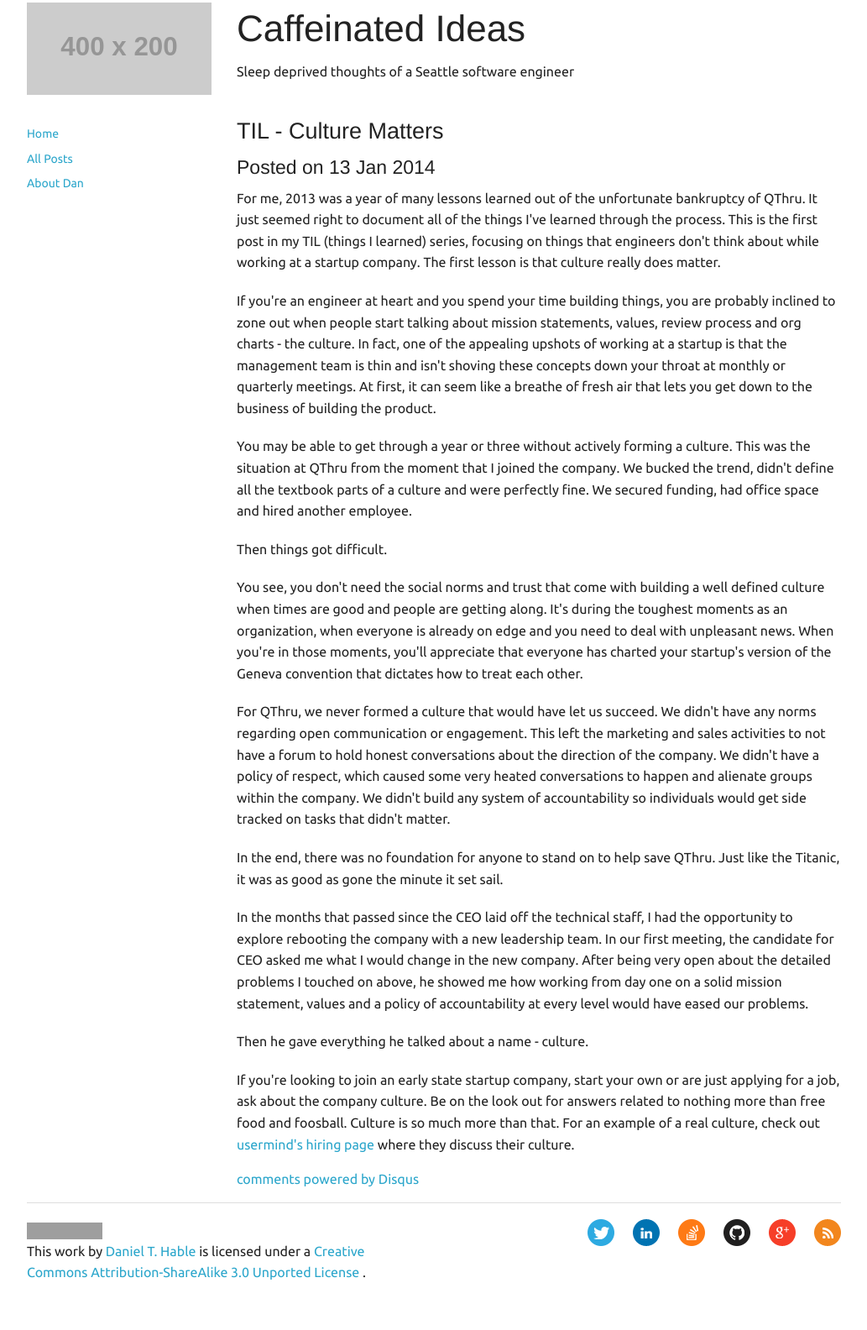
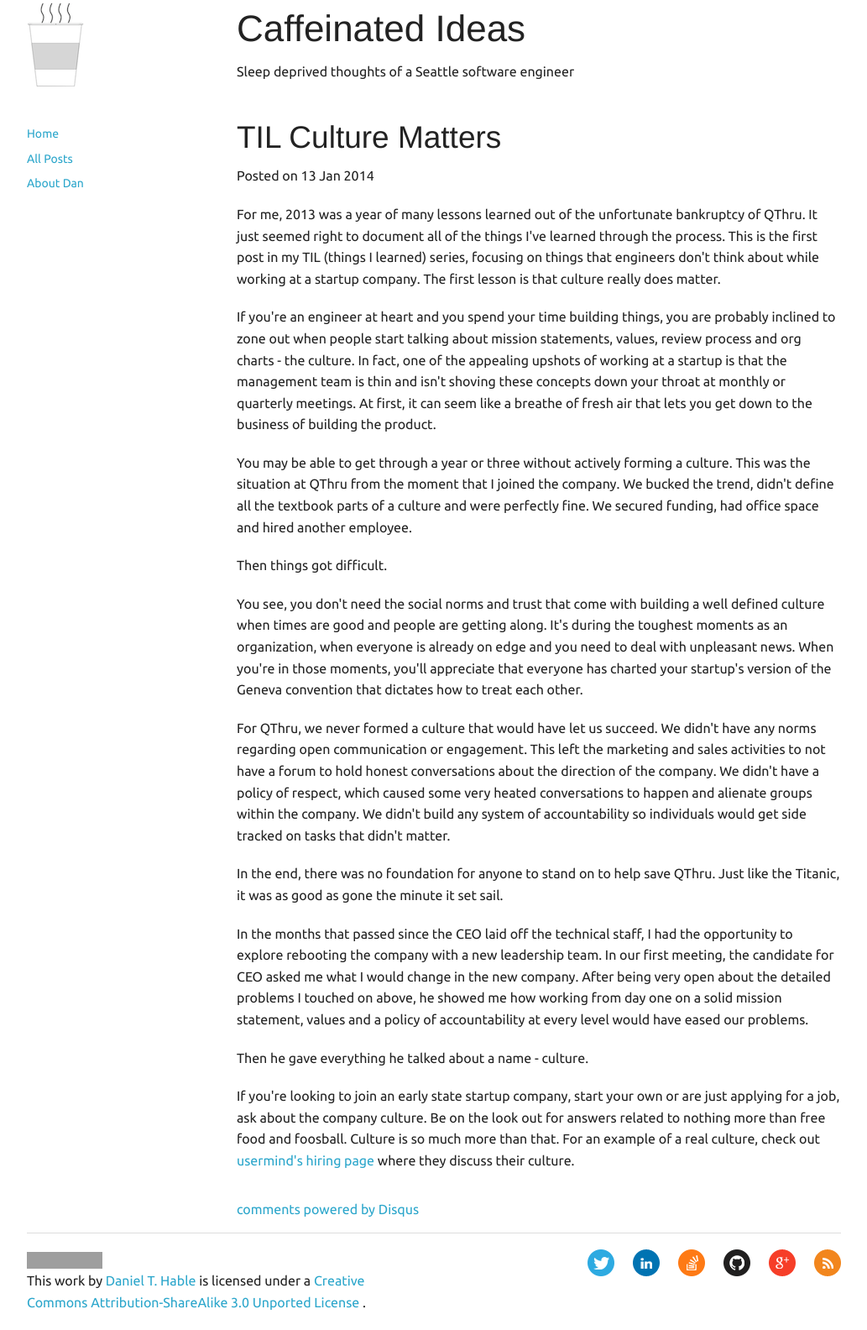
Before and after one commit to dhable/caffeinatedideas.com, a Jekyll site: the page built from _posts/2014-01-13-til-culture-matters.markdown, in a window 1280 px wide. Shown: the whole page at 84% size, without its empty margins (123-1156 px from the left). Built offline with Jekyll 4.4.1, drawn with Linux system fonts in a browser that asks for light colours; nearby versions of some CDN libraries; comment, search, counter and statistics services are not loaded; before the commit the page ends 1549 px from its top, so only the background shows below that; grey boxes are pictures that could not be loaded.

Commit message:
putting finishing touches on site

```diff
--- a/_layouts/default.html
+++ b/_layouts/default.html
@@ -14,7 +14,7 @@
     <div class="row">
       <div class="large-3 columns">
         <h1>
-          <img src="http://placehold.it/400x200&text=Logo" />
+          <img src="/img/coffee_cup.png" />
         </h1>
       </div>
       <div class="large-9 columns">
--- a/_layouts/post.html
+++ b/_layouts/post.html
@@ -1,11 +1,12 @@
 ---
 layout: default
 ---
-<div class="content">
-    <h3>{{ page.title }}</h3>
-    <h4>Posted on {{ page.date | date_to_string }}</h4>
-    {{ content }}
-</div>
+<h2>{{ page.title }}</h2>
+<p>
+    Posted on {{ page.date | date_to_string }}<br/>
+</p>
+<p>{{ content }}</p>
+<br/>
 
 {% if page.comments %}
     <div id="disqus_thread"></div>
--- a/_posts/2014-01-13-til-culture-matters.markdown
+++ b/_posts/2014-01-13-til-culture-matters.markdown
@@ -1,6 +1,6 @@
 ---
 layout: post
-title: TIL - Culture Matters
+title: TIL Culture Matters
 tags: TIL
 status: publish
 type: post
--- a/index.html
+++ b/index.html
@@ -2,12 +2,12 @@
 layout: default
 ---
 {% for post in site.posts %}
-    {% if forloop.index0 > 0 and forloop.index0 < 11 %}
+    {% if forloop.index0 < 11 %}
         <h2>{{ post.title }}</h2>
         <p>
             Posted on {{ post.date | date_to_string }}<br/>
             {% if forloop.first %}
-                <span class="label">LATEST</span>
+                <!-- <span class="label">LATEST</span> -->
             {% endif %}
         </p>
         <p>{{ post.excerpt }}</p>
```
Also changed, not shown: _posts/2014-02-17-javascript-dependency-injection-pattern.md (+4 -4 lines), img/coffee_cup.png (added).
